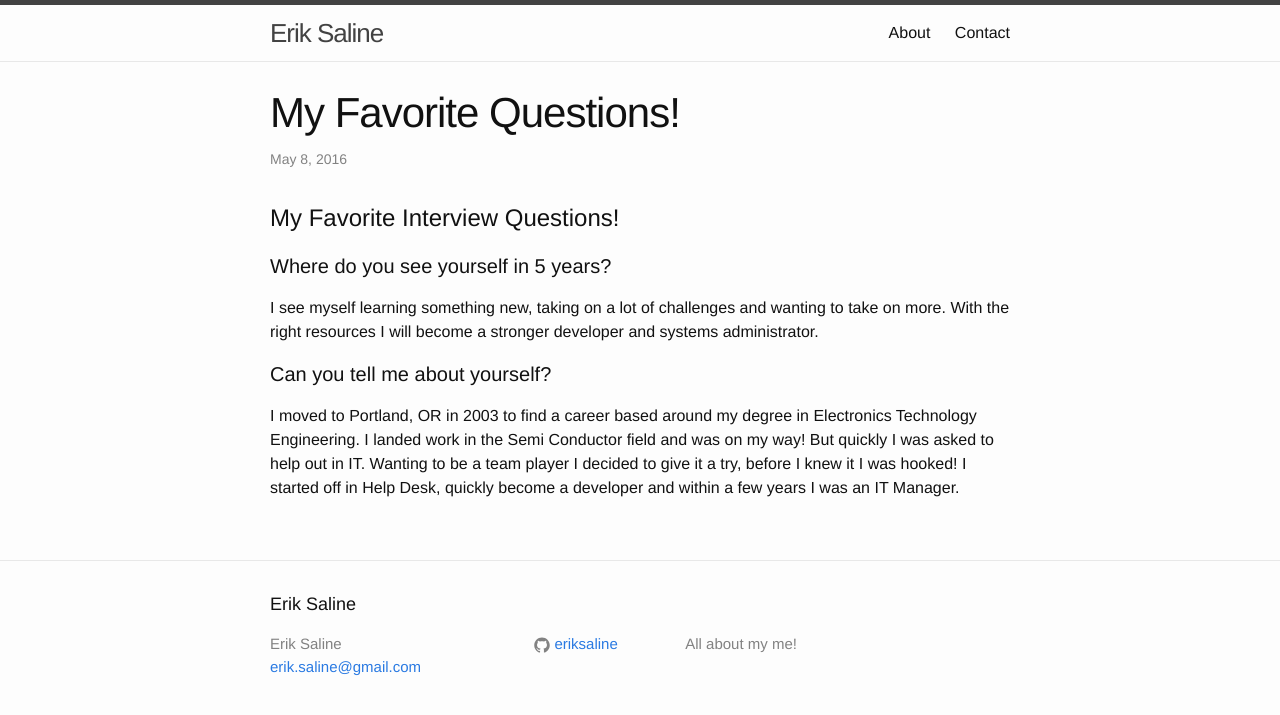
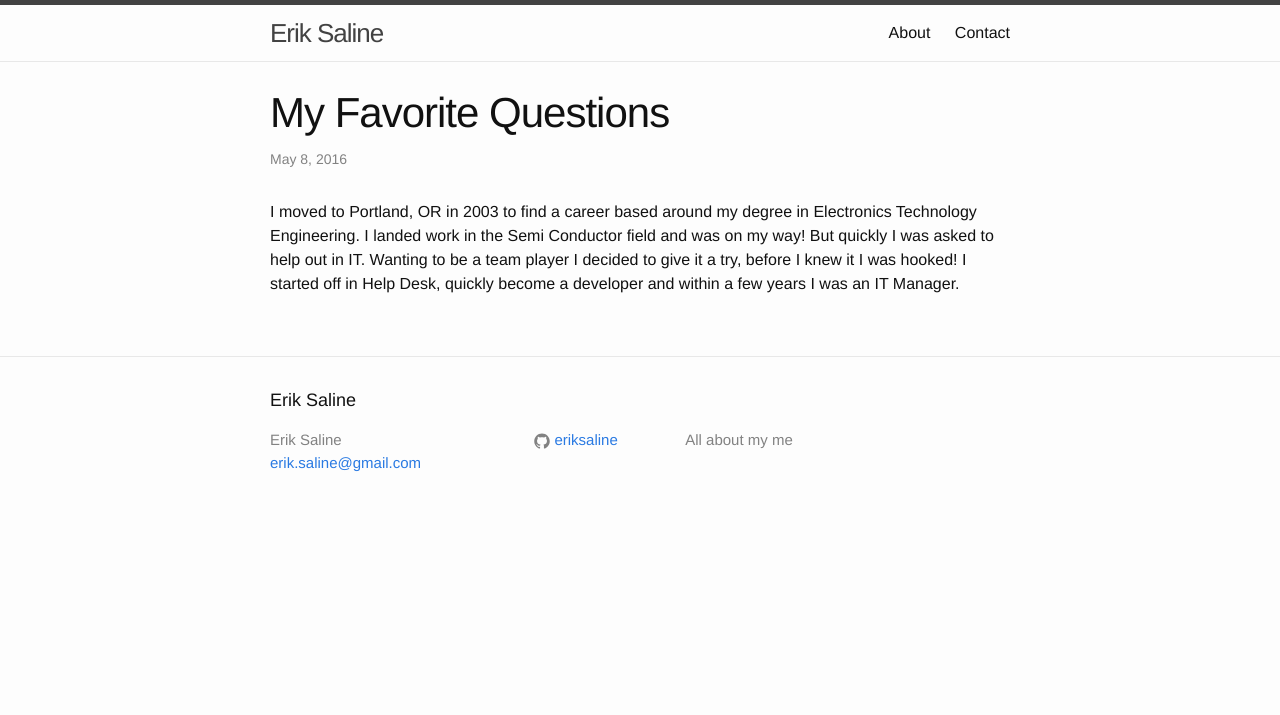
Before and after one commit to eriksaline/eriksaline.github.io, a Jekyll site: the page built from _posts/2016-05-08-my-favorite-questions.markdown, in a window 1280 px wide. Shown: the top 715 px of the page. Built offline with Jekyll 4.4.1, drawn with Linux system fonts in a browser that asks for light colours; nearby versions of some CDN libraries; comment, search, counter and statistics services are not loaded.

Commit message:
Updating content and grammar

```diff
--- a/_config.yml
+++ b/_config.yml
@@ -9,10 +9,13 @@
 title: Erik Saline
 email: erik.saline@gmail.com
 description: > # this means to ignore newlines until "baseurl:"
- All about my me!
+ All about my me
 baseurl: "" # the subpath of your site, e.g. /blog
 url: "http://eriksaline.github.io" # the base hostname & protocol for your site
 github_username:  eriksaline
+
+
+theme: jekyll-theme-minimal
 
 # Build settings
 markdown: kramdown
--- a/_posts/2016-05-08-my-favorite-questions.markdown
+++ b/_posts/2016-05-08-my-favorite-questions.markdown
@@ -1,17 +1,8 @@
 ---
 layout: post
-title:  "My Favorite Questions!"
+title:  "My Favorite Questions"
 date:   2016-05-08 11:40:11 -0700
 ---
-# My Favorite Interview Questions!
-
-#### Where do you see yourself in 5 years?
-
-I see myself learning something new, taking on a lot of challenges and wanting to take on
-more.  With the right resources I will become a stronger developer and systems administrator.
-
-#### Can you tell me about yourself?
-
 I moved to Portland, OR in 2003 to find a career based around my degree in Electronics Technology
 Engineering.   I landed work in the Semi Conductor field and was on my way!  But quickly I was asked to help out in IT.
 Wanting to be a team player I decided to give it a try, before I knew it I was hooked!  I started off in Help Desk, quickly
```
